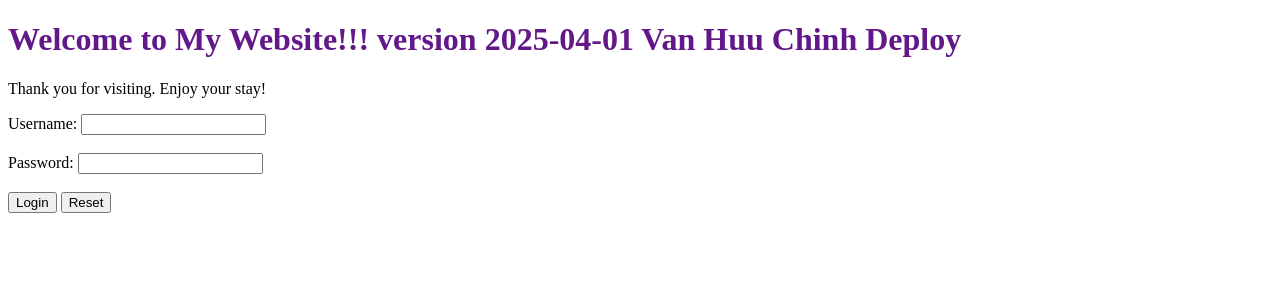
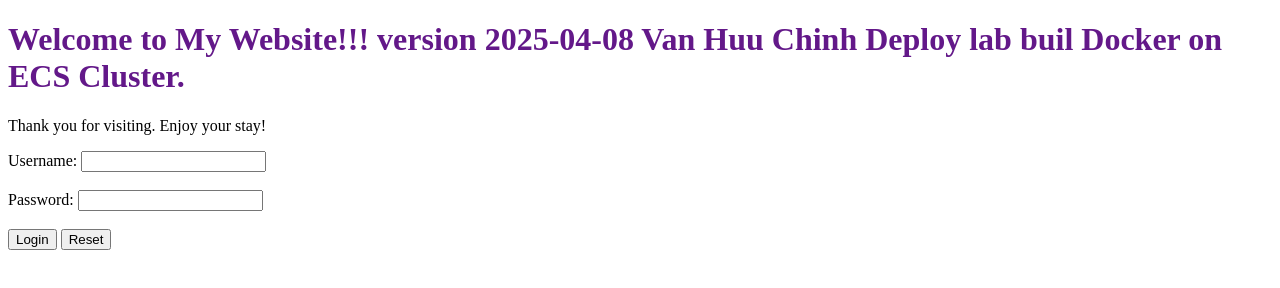
Before and after one commit to vanchinh55/nodejs-random-colors, a website: page public/index.html in a window 1280 px wide. Drawn offline with Linux system fonts and the light colour scheme.

Commit message:
Update index.html

```diff
--- a/public/index.html
+++ b/public/index.html
@@ -7,7 +7,7 @@
 </head>
 
 <body>
-    <h1 id="welcome" style="color: #631889;">Welcome to My Website!!! version 2025-04-01  Van Huu Chinh Deploy</h1>
+    <h1 id="welcome" style="color: #631889;">Welcome to My Website!!! version 2025-04-08  Van Huu Chinh Deploy lab buil Docker on ECS Cluster.</h1>
     <p>Thank you for visiting. Enjoy your stay!</p>
 
     <form action="/api/login" method="POST">
```
